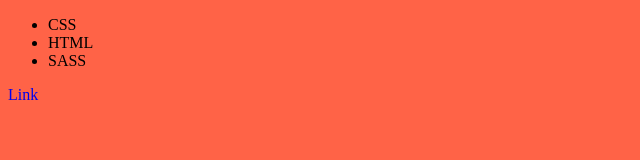
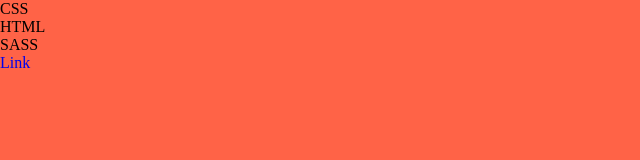
Before and after one commit to BirgitSiPi/sass, a website: page src/index.html in a window 1280 px wide. Shown: the whole page, without its empty margins (0-640 px from the left). Drawn offline with Linux system fonts and the light colour scheme.

Commit message:
5. Partials

```diff
--- /dev/null
+++ b/sass/_default.scss
@@ -0,0 +1,7 @@
+html,
+body,
+ul,
+li {
+  margin: 0;
+  padding: 0;
+}
--- a/sass/index.scss
+++ b/sass/index.scss
@@ -1,3 +1,5 @@
+@import "default";
+
 $primary-color: tomato;
 $primary-font: sans-serif, "cursive ";
 
@@ -22,4 +24,6 @@ body {
   }
 }
 
+// Partials
+
 // DRY
```
Also changed, not shown: css/style.css, 1 other file.
